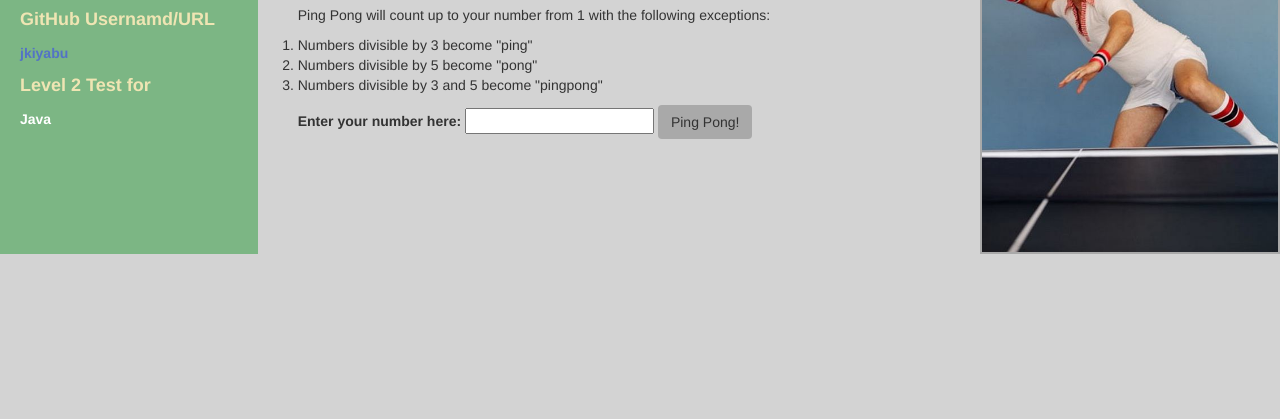
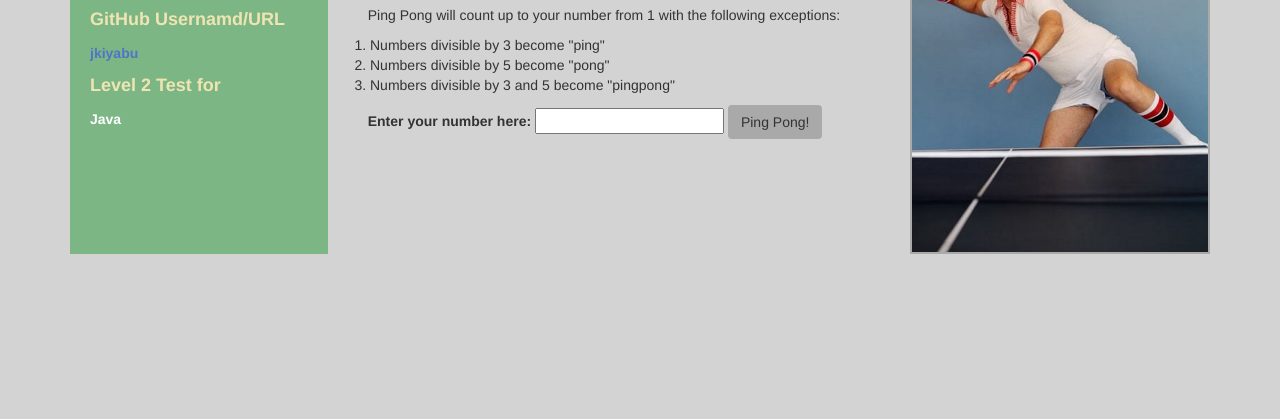
Before and after one commit to jkiyabu/code-review3, a plain HTML site: page index.html in a window 1280 px wide. Shown: the part 381-800 px from the top of the page. Drawn offline with Linux system fonts and the light colour scheme.

Commit message:
add container

```diff
--- a/css/styles.css
+++ b/css/styles.css
@@ -20,7 +20,7 @@ body {
 }
 
 ol {
-  margin-left: 50px;
+  margin-left: 260px;
 }
 
 #aboutpingPong {
@@ -69,6 +69,6 @@ img {
 }
 
 #result {
-  padding-right: 950px;
+  padding-right: 920px;
   padding-left: 300px;
 }
--- a/index.html
+++ b/index.html
@@ -9,6 +9,7 @@
     <title>Ping Pong</title>
   </head>
   <body>
+    <div class="container">
       <h1>Ping-Pong</h1>
       <br>
       <img src="img/ping.jpg" alt="">
@@ -39,5 +40,6 @@
       <div id="result">
         <ul></ul>
       </div>
+    </div>
   </body>
 </html>
```
Lines whose indentation alone changed are shown as unchanged.
